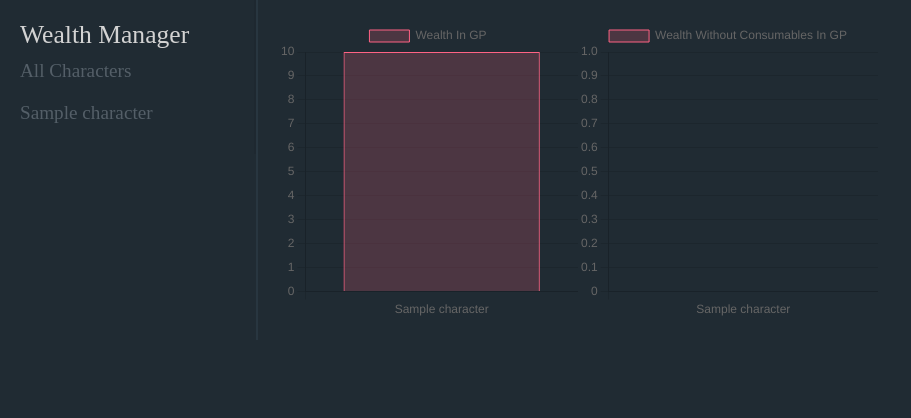
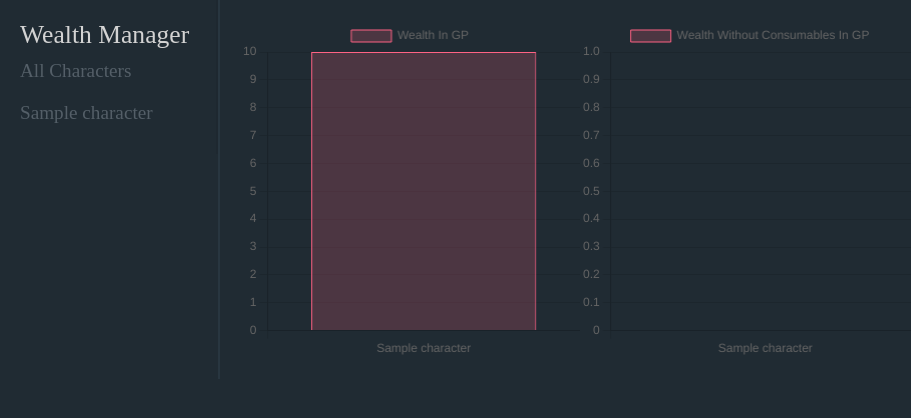
Before and after one commit to miki4920/foundry-offline-viewer, a Flask app: page / in a window 1280 px wide. Shown: the top 418 px of the page, without its empty margins (0-911 px from the left). Run offline with Flask 2, Linux system fonts and the light colour scheme; tables that the repository leaves empty hold one stand-in row (values such as "Sample post"); a map, chart or similar area stays blank; parts of the project's set-up code (start-up, migrations or seed data) failed here and were passed over; some libraries are stand-ins or nearby versions.

Commit message:
Made graphs take the entirety of available space

```diff
--- a/static/index.css
+++ b/static/index.css
@@ -42,6 +42,7 @@ li {
 }
 main {
   display: flex;
+  flex-basis: 100%;
   flex-direction: column;
   border-left: 2px solid #283640;
   padding: 20px;
@@ -53,5 +54,10 @@ main {
   flex-basis: 100%;
 }
 
+.chart {
+  display: flex;
+  flex-basis: 100%;
+}
+
 canvas {
 }
```
